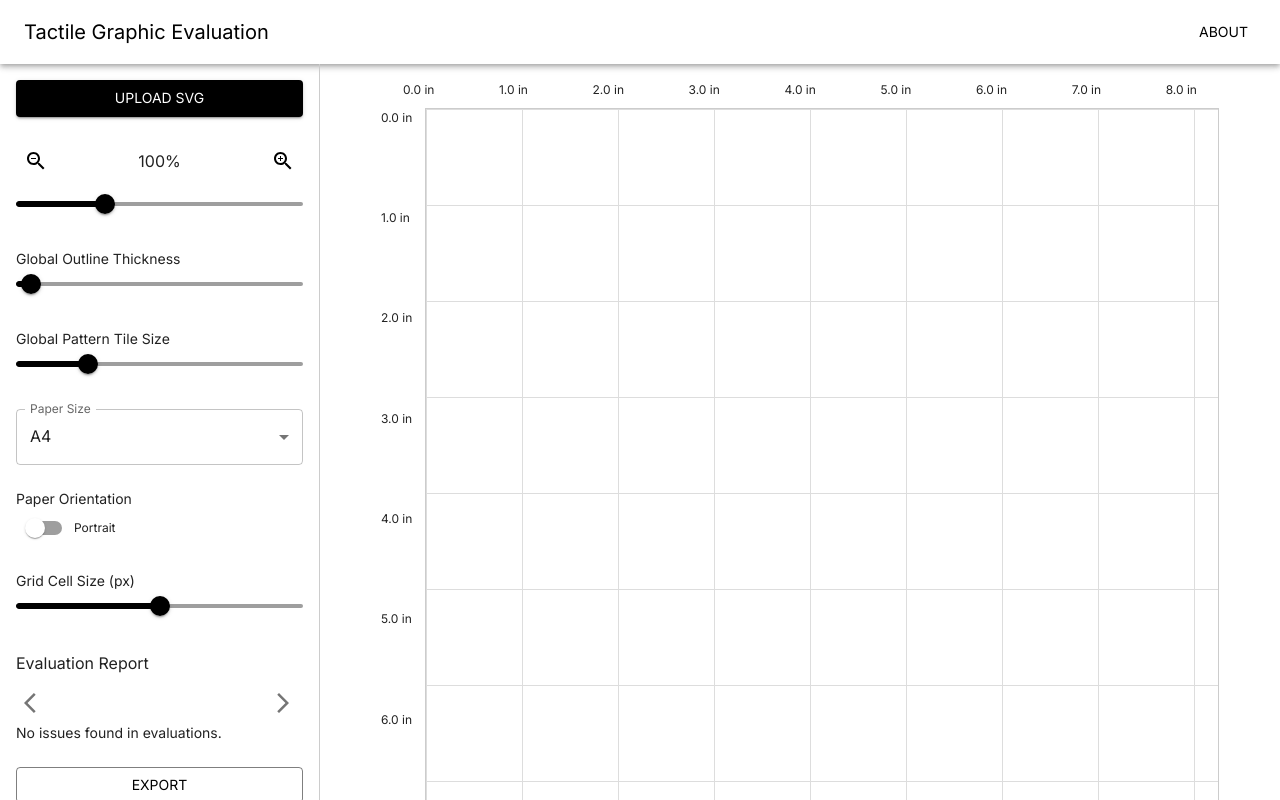
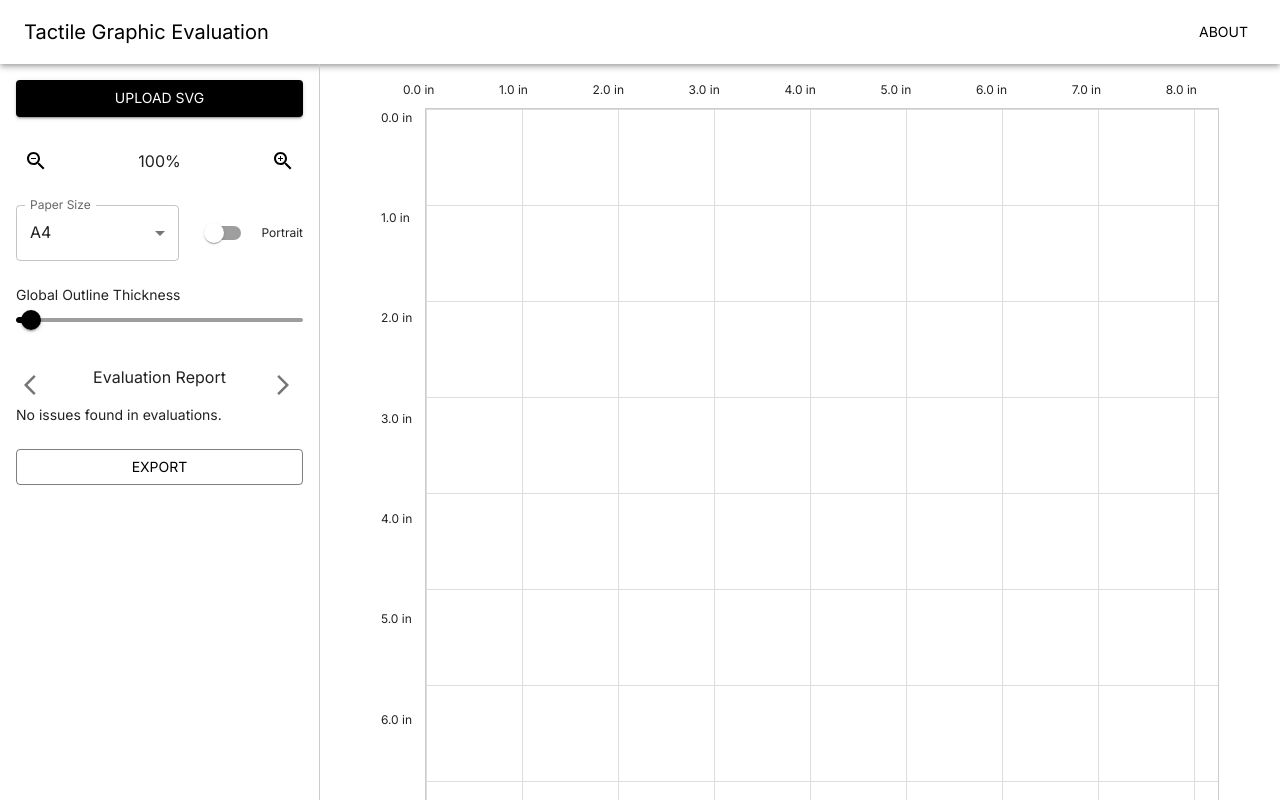
Before and after one commit to shljessie/T2Eval, a React (Create React App) app in the folder frontend/: page / in a window 1280 px wide. Shown: the top 800 px of the page. Built offline with nearby package versions, Linux system fonts and the light colour scheme.

Commit message:
update the tactile graphic editing UI

```diff
--- a/frontend/src/components/SVGUpload.js
+++ b/frontend/src/components/SVGUpload.js
@@ -622,7 +622,6 @@ const TactileGraphicEvaluator = () => {
           </Box>
           {originalSVG && tactileSVG && (
             <Box sx={{ mb: 3 }}>
-              <Typography variant="body2">Toggle View</Typography>
               <Box sx={{ display: "flex", alignItems: "center", gap: 1 }}>
                 <Typography variant="body2">Original</Typography>
                 <Switch
@@ -645,8 +644,43 @@ const TactileGraphicEvaluator = () => {
                 <ZoomInIcon />
               </IconButton>
             </Box>
-            <Slider value={scale} min={0.1} max={3} step={0.1} onChange={(e, value) => setScale(value)} aria-labelledby="zoom-slider" />
           </Box>
+
+          <Box sx={{ display: "flex", gap: 2, mb: 3 }}>
+            <FormControl fullWidth>
+              <InputLabel id="paper-size-label">Paper Size</InputLabel>
+              <Select
+                labelId="paper-size-label"
+                value={paperSize}
+                label="Paper Size"
+                onChange={(e) => setPaperSize(e.target.value)}
+              >
+                {Object.keys(paperSizes).map((size) => (
+                  <MenuItem key={size} value={size}>
+                    {size}
+                  </MenuItem>
+                ))}
+              </Select>
+            </FormControl>
+            <Box sx={{ display: "flex", alignItems: "center", gap: 1 }}>
+              <Switch
+                checked={paperOrientation === "landscape"}
+                onChange={() =>
+                  setPaperOrientation((prev) =>
+                    prev === "portrait" ? "landscape" : "portrait"
+                  )
+                }
+              />
+              <Typography variant="caption">
+                {paperOrientation === "portrait" ? "Portrait" : "Landscape"}
+              </Typography>
+            </Box>
+          </Box>
+
+
+
+
+
           <Box sx={{ mb: 3 }}>
             <Typography variant="body2">Global Outline Thickness</Typography>
             <Slider
@@ -658,54 +692,14 @@ const TactileGraphicEvaluator = () => {
               aria-labelledby="outline-slider"
             />
           </Box>
-          <Box sx={{ mb: 3 }}>
-            <Typography variant="body2">Global Pattern Tile Size</Typography>
-            <Slider
-              value={patternTileSize}
-              min={10}
-              max={50}
-              step={1}
-              onChange={(e, value) => updateGlobalPatternTileSize(value)}
-              aria-labelledby="pattern-slider"
-            />
-          </Box>
-          <Box sx={{ mb: 3 }}>
-            <FormControl fullWidth>
-              <InputLabel id="paper-size-label">Paper Size</InputLabel>
-              <Select labelId="paper-size-label" value={paperSize} label="Paper Size" onChange={(e) => setPaperSize(e.target.value)}>
-                {Object.keys(paperSizes).map((size) => (
-                  <MenuItem key={size} value={size}>
-                    {size}
-                  </MenuItem>
-                ))}
-              </Select>
-            </FormControl>
-          </Box>
-          <Box sx={{ mb: 3 }}>
-            <Typography variant="body2">Paper Orientation</Typography>
-            <Switch
-              checked={paperOrientation === "landscape"}
-              onChange={() => setPaperOrientation((prev) => (prev === "portrait" ? "landscape" : "portrait"))}
-            />
-            <Typography variant="caption">{paperOrientation === "portrait" ? "Portrait" : "Landscape"}</Typography>
-          </Box>
-          <Box sx={{ mb: 3 }}>
-            <Typography variant="body2">Grid Cell Size (px)</Typography>
-            <Slider
-              value={gridCellSize}
-              min={48}
-              max={144}
-              step={1}
-              onChange={(e, value) => setGridCellSize(value)}
-              aria-labelledby="grid-slider"
-            />
-          </Box>
+
+
           <Box>
-            <Typography variant="h8" gutterBottom>Evaluation Report</Typography>
             <Box sx={{ display: "flex", justifyContent: "space-between", mt: 1 }}>
               <IconButton onClick={() => setCurrentEvalIndex((prev) => (prev - 1 + errorEvaluations.length) % errorEvaluations.length)}>
                 <ArrowBackIosIcon />
               </IconButton>
+              <Typography variant="h8" gutterBottom>Evaluation Report</Typography>
               <IconButton onClick={() => setCurrentEvalIndex((prev) => (prev + 1) % errorEvaluations.length)}>
                 <ArrowForwardIosIcon />
               </IconButton>
@@ -753,7 +747,7 @@ const TactileGraphicEvaluator = () => {
           </Box>
           {errorEvaluations.length > 0 && (
             <Box sx={{ mt: 3 }}>
-              <Typography variant="h8" gutterBottom>Interactive Enhancements</Typography>
+              <Typography variant="h8" gutterBottom>Authoring</Typography>
               {(() => {
                 const [currentId, currentData] = errorEvaluations[currentEvalIndex];
                 if (currentData.type === "line") {
@@ -796,7 +790,7 @@ const TactileGraphicEvaluator = () => {
                         <Slider
                           defaultValue={patternTileSize}
                           min={5}
-                          max={100}
+                          max={30}
                           step={1}
                           onChangeCommitted={(e, value) => handleIndividualPatternTileSize(currentId, value)}
                         />
```
